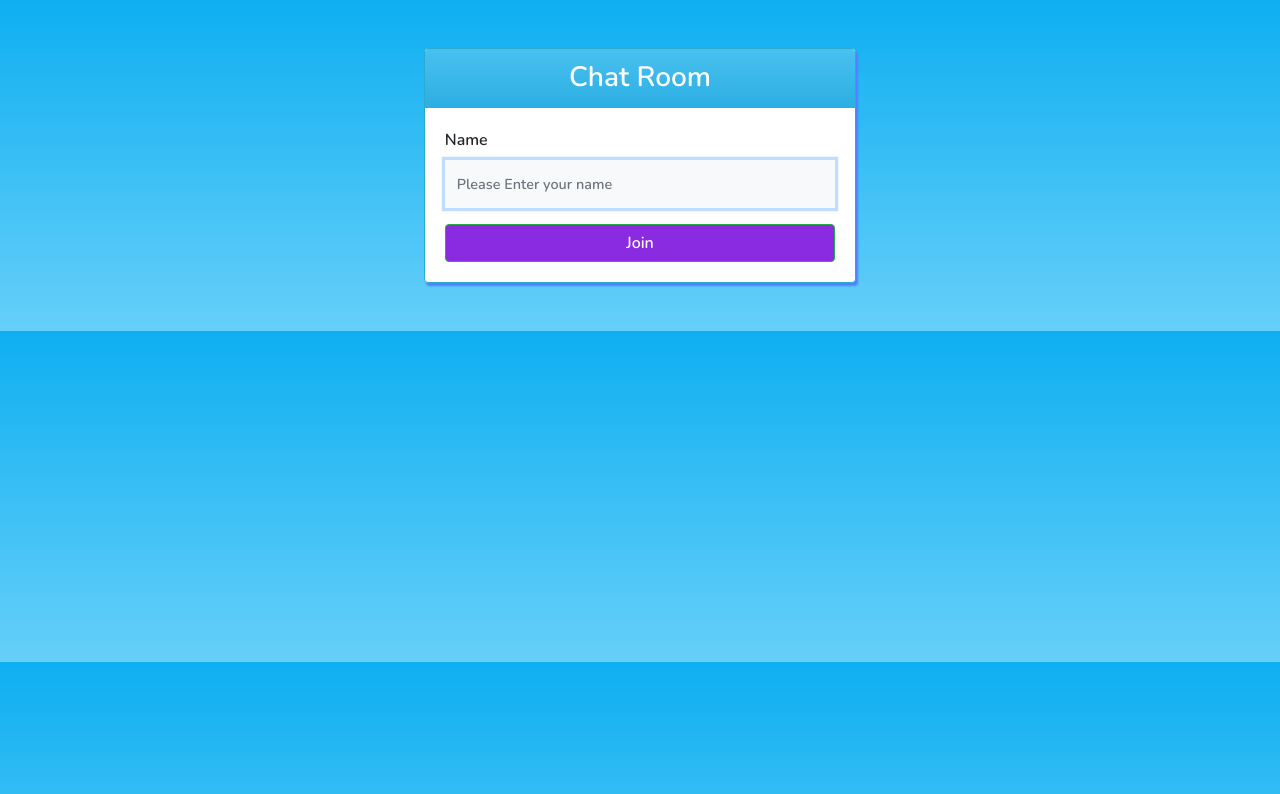
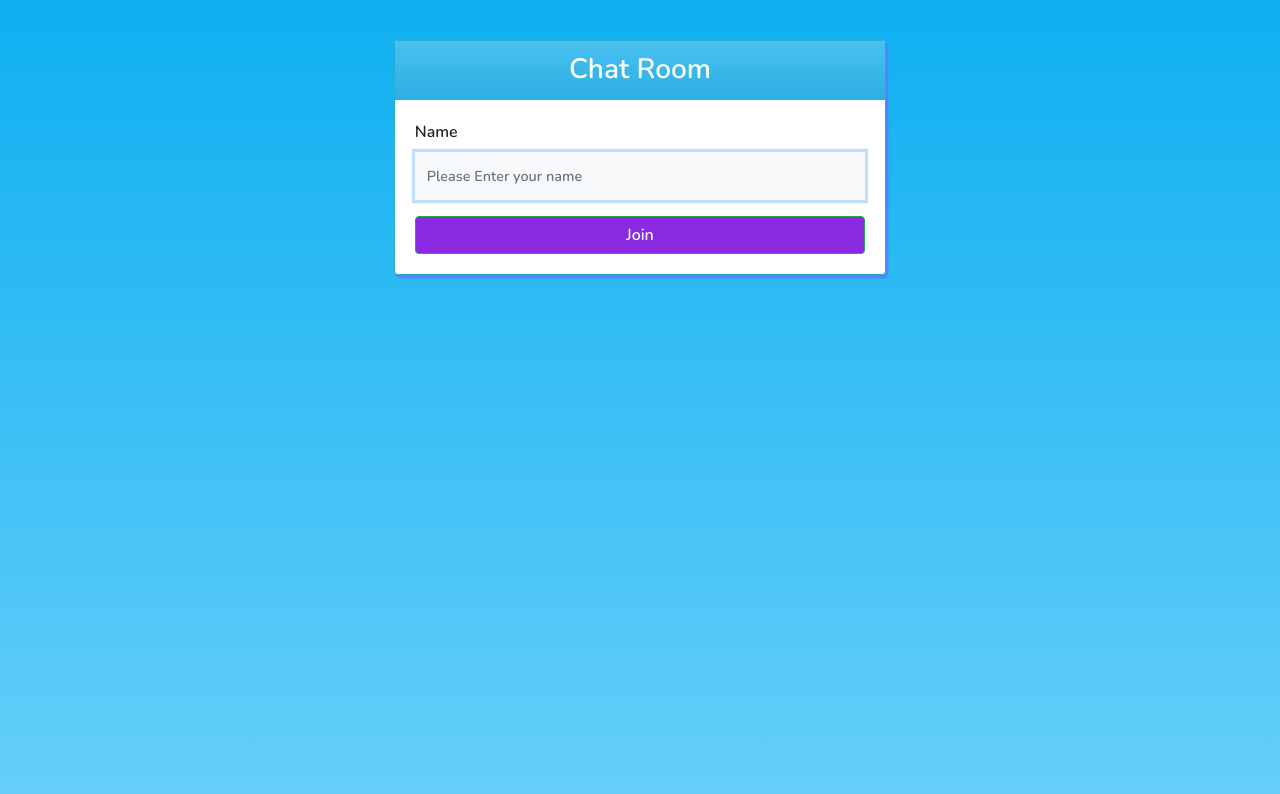
Before and after one commit to ps1437/chat-app-master, a React (Create React App) app: page / in a window 1280 px wide. Shown: the top 794 px of the page. Built offline with nearby package versions, Linux system fonts and the light colour scheme.

Commit message:
UI fixes

```diff
--- a/src/App.css
+++ b/src/App.css
@@ -7,6 +7,8 @@ body {
     #f0f0f5,
     #ffffff
   );
+  min-height:100vh;
+
   margin: 0;
   font-family: 'Nunito', sans-serif;
   -webkit-font-smoothing: antialiased;
@@ -19,6 +21,19 @@ body {
 ::-webkit-scrollbar {
   width: 5px;
 }
+.div-wrapper {
+  height: 200px;
+  margin-top: 40px;
+  border: 2px dashed #ddd;
+  border-radius: 8px;
+}
+
+.div-to-align {
+  width: 75%;
+  padding: 40px 20px;
+
+}
+
 ::-webkit-scrollbar-track {
   width: 5px;
   background: #f5f5f5;
--- a/src/App.js
+++ b/src/App.js
@@ -5,7 +5,7 @@ import Routers from "./chat/router/Routers";
 function App() {
   return (
     <>
-      <div className="container">
+      <div className="container  h-100 ">
         <Routers/>
       </div>
     </>
--- a/src/chat/Chat.js
+++ b/src/chat/Chat.js
@@ -80,7 +80,7 @@ const Chat = ({ location }) => {
   return (
     <div
       id="wrapper"
-      style={{marginTop:"1rem"}}
+      style={{ marginTop: "1rem" }}
       className={toggle ? " d-flex toggledright" : "container d-flex toggle"}
     >
       <div className="bg-light-chat " id="sidebar-wrapper">
@@ -88,38 +88,47 @@ const Chat = ({ location }) => {
           Active Users
         </div>
         <div className="list-group list-group-flush">
-          {users.map((user,index) => (
-            <div  key={index} className="users list-group-item list-group-item-action bg-light-chat">
-             <div className="online">{user && user.charAt(0).toUpperCase()}
-              </div>{capitalize(user)}
+          {users.map((user, index) => (
+            <div
+              key={index}
+              className="users list-group-item list-group-item-action bg-light-chat"
+            >
+              <div className="online">
+                {user && user.charAt(0).toUpperCase()}
+              </div>
+              {capitalize(user)}
             </div>
           ))}
         </div>
       </div>
 
       <div id="page-content-wrapper">
-        <nav className="navbar navbar-expand-lg navbar-blue ">
+        <nav class="navbar navbar-expand-md navbar-blue">
           <button
             className="btn btn-default menuToggle"
-            id="menu-toggle"
             onClick={toggleSidebar}
           >
             <i className="text-white fa fa-bars" aria-hidden="true"></i>
           </button>
-          <div className="title">Fun2Chat</div>
 
-          <div className="navbar-collapse collapse w-100 order-3 dual-collapse2">
-            <ul className="navbar-nav ml-auto">
-              <li className="nav-item">
-                <div className="font-weight-bold text-white activeUsers" >
-                 {userID}
-                </div>
-              </li>
-              <li className="nav-item">
-              <div className="font-weight-bold text-white activeUsers" >
-              <i className="fa fa-video-camera" aria-hidden="true" title="video call"></i>
-               </div></li>
-            </ul>
+          <button
+            type="button"
+            class="navbar-toggler"
+            data-toggle="collapse"
+            data-target="#navbarCollapse"
+          >
+            <i className="text-white fa fa-bars" aria-hidden="true"></i>
+          </button>
+
+          <div class="collapse navbar-collapse" id="navbarCollapse">
+            <div class="navbar-nav">
+              <span class="nav-item text-white active title">Fun2Chat</span>
+            </div>
+            <div class="navbar-nav ml-auto">
+              <div className="font-weight-bold text-white activeUsers">
+                {userID}
+              </div>
+            </div>
           </div>
         </nav>
 
--- a/src/chat/Home.js
+++ b/src/chat/Home.js
@@ -13,11 +13,11 @@ const Home = ({ isLogin }) => {
     history.push("/chat", user);
   }
   return (
-    <div class="container py-5">
-      <div class="row">
-        <div class="col-md-12">
-          <div class="row">
-            <div class="col-md-5 mx-auto">
+    <div class="section-1-container section-container">
+      <div class="container">
+        <div class="row">
+          <div class="col-10 offset-1 col-lg-8 offset-lg-2  d-flex justify-content-center align-items-center">
+            <div class="div-to-align">
               <div class="card rounded-1 chat-room-card">
                 <div class="card-header chat-header-title">
                   <h3 class="mb-0 text-center">Chat Room</h3>
--- a/src/index.css
+++ b/src/index.css
@@ -164,7 +164,13 @@
 .title {
   color: #fffbf3;
   padding: 0.8rem;
-  margin-left: 1rem;
   font-size: 1.2rem;
   background-color: #632f94;
 }
+
+.navbar-nav {
+  padding: 0px 10px;
+}
+.navbar-collapse {
+  z-index: 50;
+}
```
Also changed, not shown: 1 other file (tests, documents, lock files or other folders).
